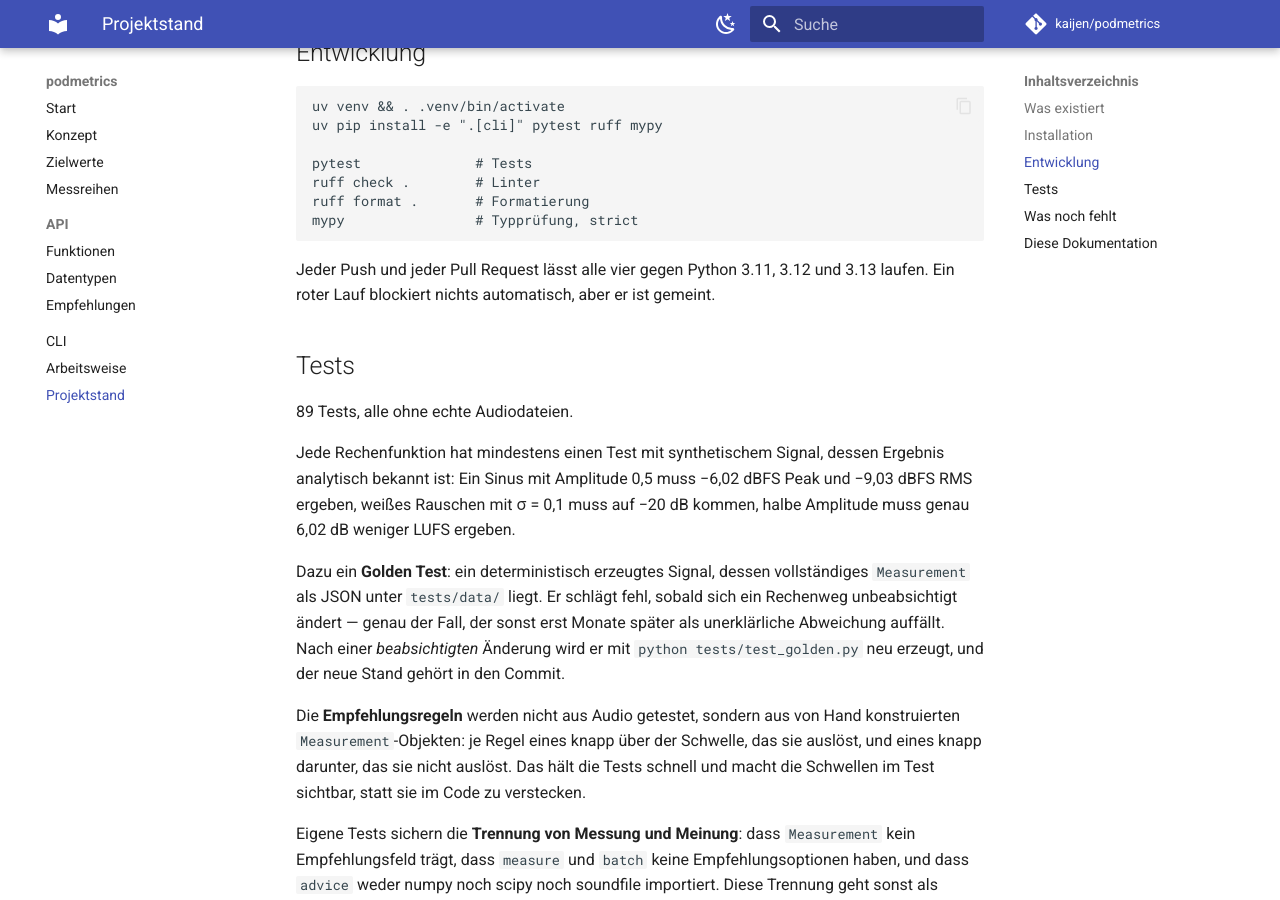
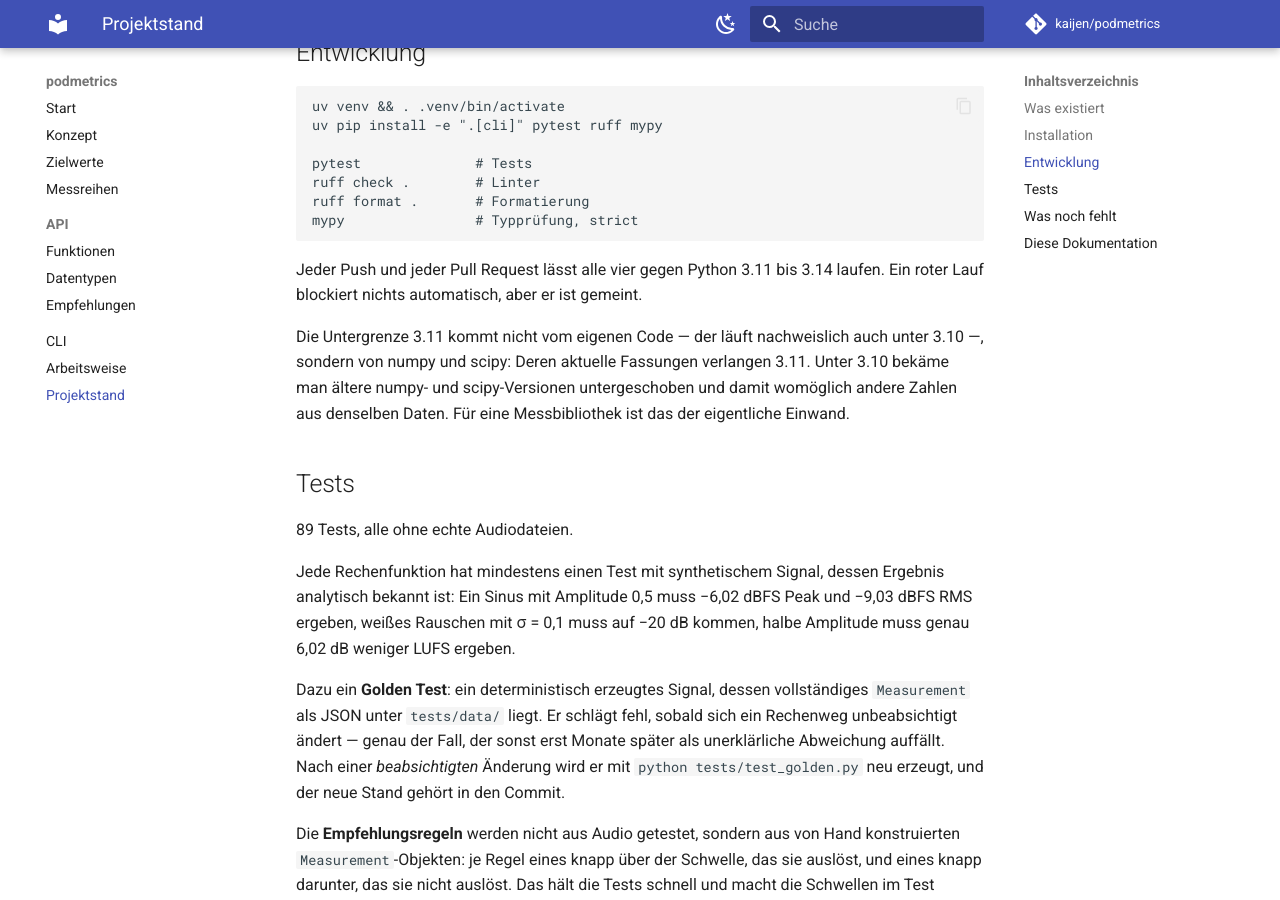
Before and after one commit to kaijen/podmetrics, an MkDocs documentation site: the page built from docs/projektstand.md, in a window 1280 px wide and 900 px high, scrolled down 1155 px. Built offline with MkDocs 1.6.1 and Material for MkDocs 9.7.7, drawn with Linux system fonts in a browser that asks for light colours; comment, search, counter and statistics services are not loaded.

Commit message:
Herkunft der Python-Untergrenze festhalten, 3.14 in die Matrix
requires-python = ">=3.11" stand ohne Begruendung da. Nachgeprueft: Code und
alle 89 Tests laufen auch unter Python 3.10 durch, Golden Test eingeschlossen.
Die Untergrenze folgt also nicht aus dem eigenen Code, sondern aus numpy und
scipy -- deren aktuelle Fassungen verlangen 3.11.

Der Wert bleibt, aber jetzt mit dem Grund, der zaehlt: Unter 3.10 bekaeme man
aeltere numpy- und scipy-Versionen untergeschoben und damit moeglicherweise
andere Zahlen aus denselben Daten. Bei einer Messbibliothek ist das der
Einwand, nicht die Sprachfeatures. Dazu endet die Unterstuetzung fuer 3.10 im
Oktober 2026.

Zugleich eine Luecke am anderen Ende geschlossen: Python 3.14 ist seit
Oktober 2025 verfuegbar und fehlte in der Matrix. Lokal gegen 3.14 geprueft,
alle Tests gruen.

Begruendung steht in pyproject.toml, in CLAUDE.md und im Projektstand.

Co-Authored-By: Claude <noreply@anthropic.com>
Claude-Session: https://claude.ai/code/session_01VHyk83mdcFyM6ATD5fJpF8

````diff
--- a/docs/projektstand.md
+++ b/docs/projektstand.md
@@ -47,8 +47,13 @@ ruff format .       # Formatierung
 mypy                # Typprüfung, strict
 ```
 
-Jeder Push und jeder Pull Request lässt alle vier gegen Python 3.11, 3.12 und 3.13
-laufen. Ein roter Lauf blockiert nichts automatisch, aber er ist gemeint.
+Jeder Push und jeder Pull Request lässt alle vier gegen Python 3.11 bis 3.14 laufen. Ein
+roter Lauf blockiert nichts automatisch, aber er ist gemeint.
+
+Die Untergrenze 3.11 kommt nicht vom eigenen Code — der läuft nachweislich auch unter
+3.10 —, sondern von numpy und scipy: Deren aktuelle Fassungen verlangen 3.11. Unter 3.10
+bekäme man ältere numpy- und scipy-Versionen untergeschoben und damit womöglich andere
+Zahlen aus denselben Daten. Für eine Messbibliothek ist das der eigentliche Einwand.
 
 ## Tests
 
````
Also changed, not shown: CLAUDE.md (+3 -1 lines), pyproject.toml (+7 -0 lines), 1 other file.
